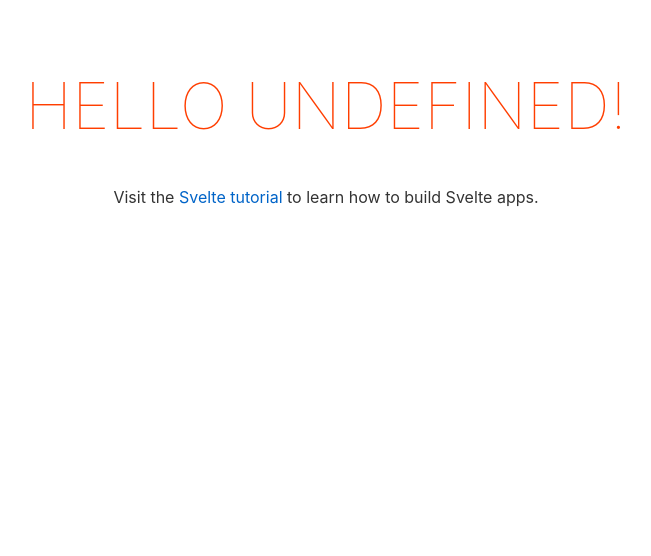
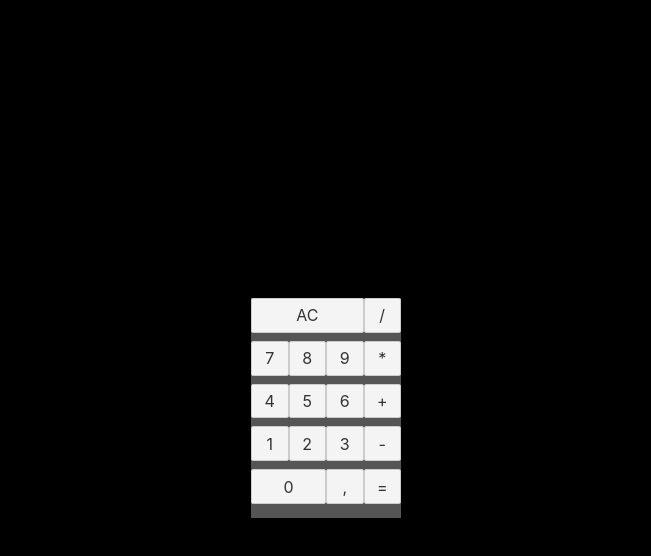
Before and after one commit to javascripto/svelte-app, a Svelte app: page / in a window 1280 px wide. Shown: the top 556 px of the page, without its empty margins (314-965 px from the left). Built offline with nearby package versions, Linux system fonts and the light colour scheme.

Commit message:
chore: create basic calculator layout

```diff
--- a/src/App.svelte
+++ b/src/App.svelte
@@ -1,30 +1,23 @@
 <script lang="ts">
-	export let name: string;
+	import Calculator from "./components/Calculator.svelte";
 </script>
 
 <main>
-	<h1>Hello {name}!</h1>
-	<p>Visit the <a href="https://svelte.dev/tutorial">Svelte tutorial</a> to learn how to build Svelte apps.</p>
+	<Calculator />
 </main>
 
 <style>
-	main {
-		text-align: center;
-		padding: 1em;
-		max-width: 240px;
-		margin: 0 auto;
+	:global(body) {
+		background-color: black;
 	}
 
-	h1 {
-		color: #ff3e00;
-		text-transform: uppercase;
-		font-size: 4em;
-		font-weight: 100;
+	:root {
+		--bg-color: #555;
 	}
-
-	@media (min-width: 640px) {
-		main {
-			max-width: none;
-		}
+	main {
+		display: flex;
+		justify-content: center;
+		align-items: center;
+		height: 100vh;
 	}
 </style>
--- /dev/null
+++ b/src/components/Calculator.svelte
@@ -0,0 +1,44 @@
+<script>
+  import Line from "./Line.svelte";
+	import Button from "./Button.svelte";
+</script>
+
+<div class="calculator">
+  <Line>
+    <Button text="AC" triple />
+    <Button text="/" />
+  </Line>
+  <Line>
+    <Button text="7" />
+    <Button text="8" />
+    <Button text="9" />
+    <Button text="*" />
+  </Line>
+  <Line>
+    <Button text="4" />
+    <Button text="5" />
+    <Button text="6" />
+    <Button text="+" />
+  </Line>
+  <Line>
+    <Button text="1" />
+    <Button text="2" />
+    <Button text="3" />
+    <Button text="-" />
+  </Line>
+  <Line>
+    <Button text="0" double />
+    <Button text="," />
+    <Button text="=" />
+  </Line>
+</div>
+
+<style>
+  .calculator {
+    width: 150px;
+    height: 220px;
+    display: flex;
+    flex-direction: column;
+    background-color: var(--bg-color);
+  }
+</style>
```
